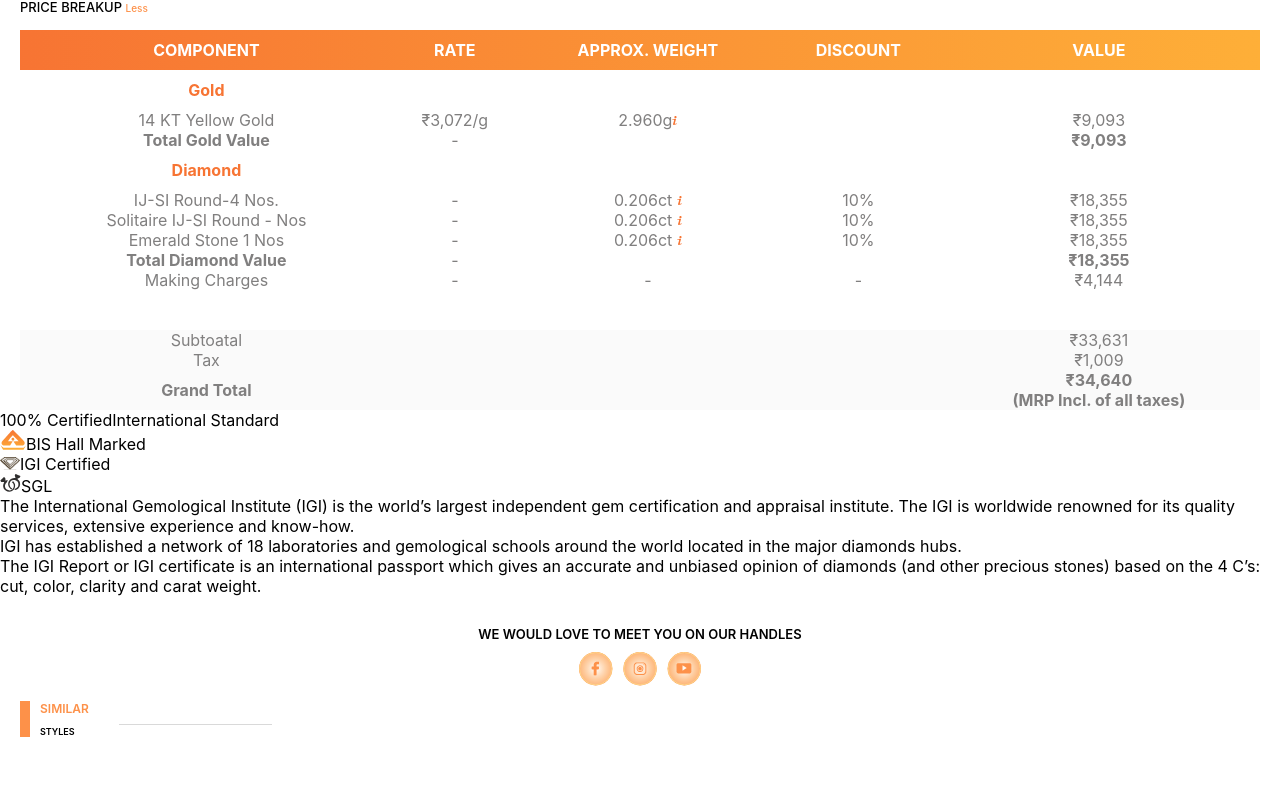
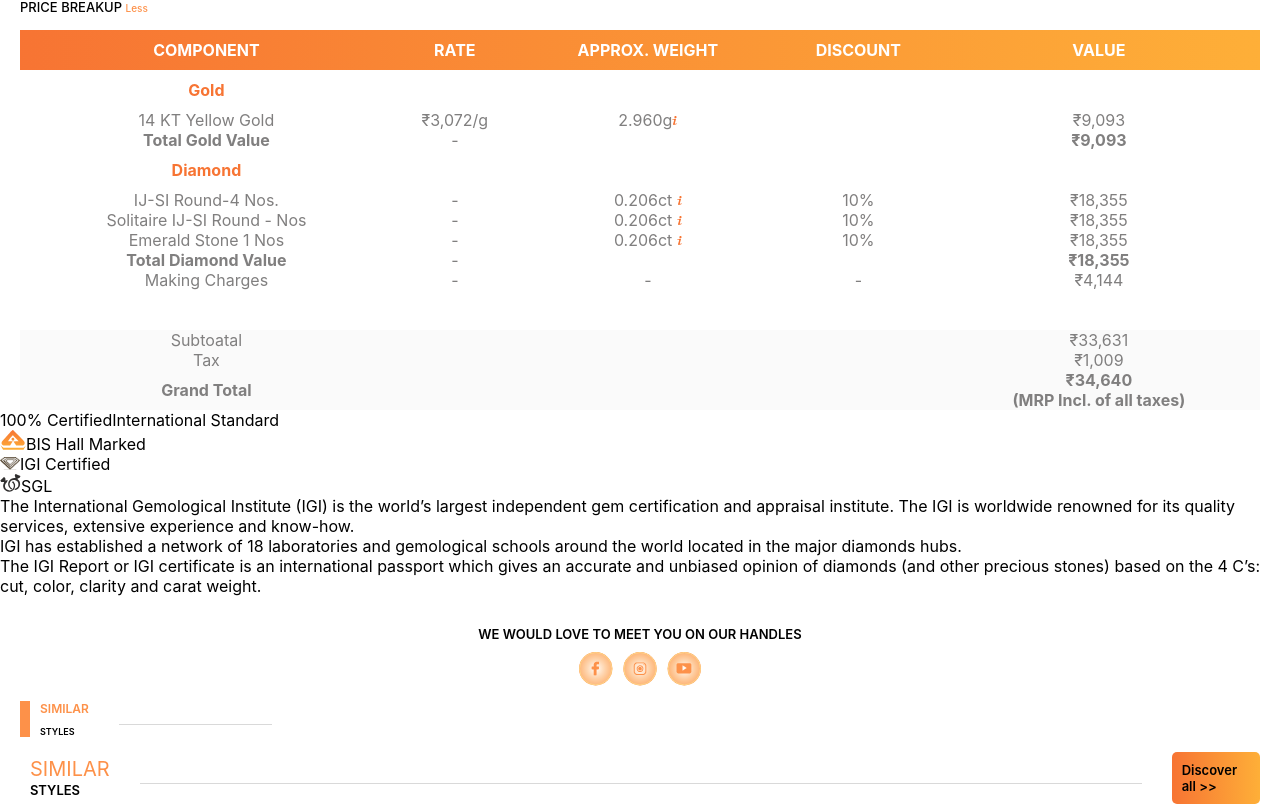
Before and after one commit to gtechgobinda/frontend-task, a React (Vite) app: page / in a window 1280 px wide. Shown: the part 1237-2041 px from the top of the page. Before the commit the page ends 1989 px from the top, so only its background shows below. Built offline with nearby package versions, Linux system fonts and the light colour scheme.

Commit message:
completed

```diff
--- /dev/null
+++ b/src/components/DesktopSimilarStyle.jsx
@@ -0,0 +1,27 @@
+import React from "react";
+import { DesktopSimilarStyleWrapper } from "../styles/DesktopSimilarStyle.Style";
+import bigline from "../assets/bigline.svg"
+const DesktopSimilarStyle = () => {
+  return (
+    <>
+      <DesktopSimilarStyleWrapper>
+        <div className="similar-style">
+          <section className="text">
+            <span className="similar">SIMILAR</span>
+            <span>STYLES</span>
+          </section>
+
+          <section className="line">
+            <img src={bigline} alt="" />
+          </section>
+
+          <section className="discover-all">
+            <span>Discover all &gt;&gt;</span>
+          </section>
+        </div>
+      </DesktopSimilarStyleWrapper>
+    </>
+  );
+};
+
+export default DesktopSimilarStyle;
--- a/src/components/DesktopVersion.jsx
+++ b/src/components/DesktopVersion.jsx
@@ -17,6 +17,7 @@ const DesktopVersion = () => {
         <DesktopCertifate/>
           {/* <MobileCertifate/> */}
           <SocialMedia/>
+          <DesktopSimilarStyle/>
           {/* <CombinationBox />
         <MoreRings />
         <PriceBreakupTable />
@@ -39,6 +40,7 @@ import MobileCertifate from "./MobileCertifate";
 import SocialMedia from "./SocialMedia";
 import DesktopPriceBreakupTable from "./DesktopPriceBreakupTable";
 import DesktopCertifate from "./DesktopCertificate";
+import DesktopSimilarStyle from "./DesktopSimilarStyle";
 
 
 export const DesktopContainerWrapper = styled.section`
--- /dev/null
+++ b/src/styles/DesktopSimilarStyle.Style.jsx
@@ -0,0 +1,39 @@
+import styled from "styled-components";
+
+export const DesktopSimilarStyleWrapper = styled.div`
+  .similar-style {
+    display: flex;
+    flex-direction: row;
+    justify-content: space-between;
+    align-items: center;
+    gap: 30px;
+    padding-inline: 20px;
+    background-color: white;
+    .text {
+      display: flex;
+      flex-direction: column;
+      font-size: 13px;
+      font-weight: 600;
+      padding-left: 10px;
+      gap: 1px;
+      .similar {
+        color: #fd9149;
+        font-size: 20px;
+        font-weight: 400;
+      }
+    }
+    .discover-all {
+      background: linear-gradient(to right, #f77433, #feaf38);
+      border-radius: 5px;
+      width: 130px;
+      span {
+        display: flex;
+        justify-content: center;
+        align-items: center;
+        font-size: 13px;
+        font-weight: 600;
+        padding: 10px 10px;
+      }
+    }
+  }
+`;
```
Also changed, not shown: src/assets/bigline.svg (added).
